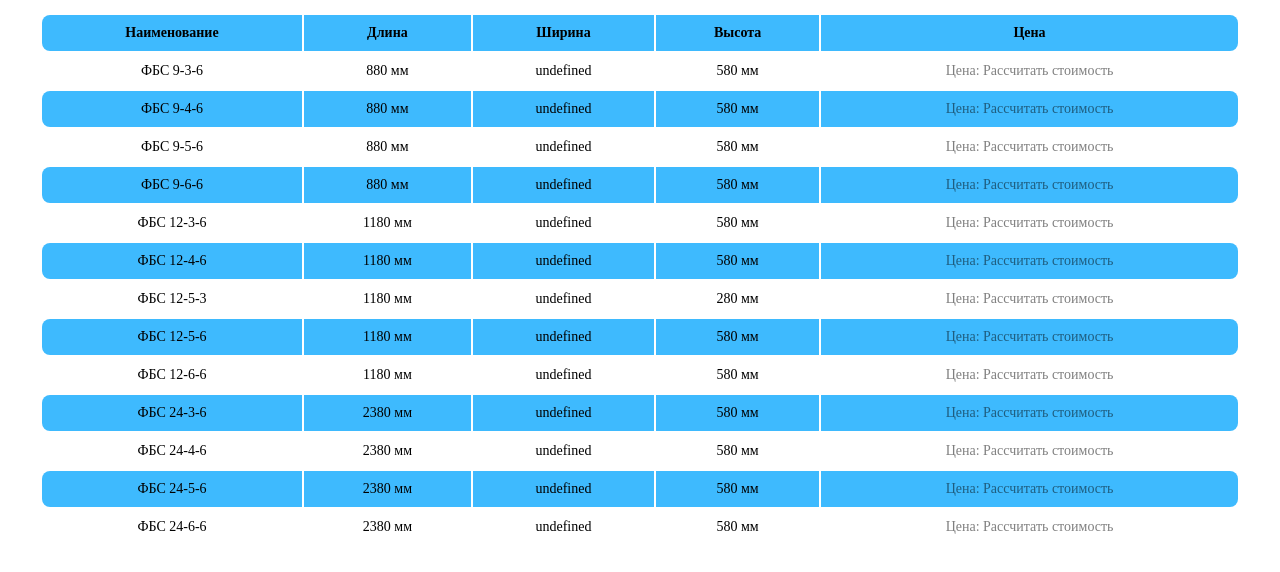
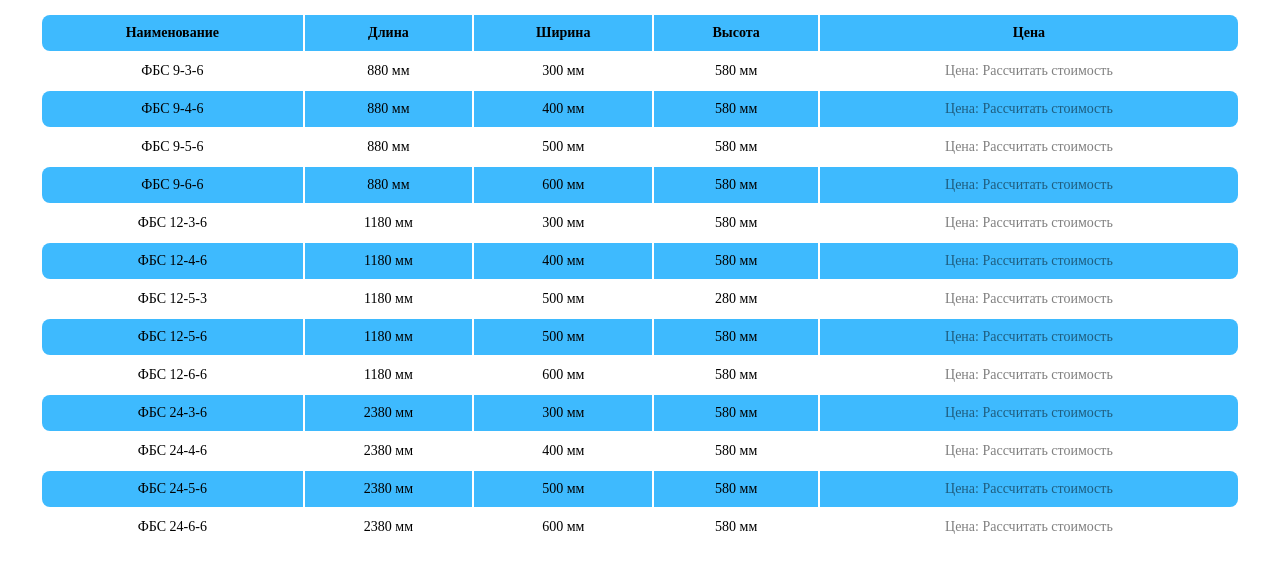
Before and after one commit to deeaadcloud/brick, a plain HTML site: page priceFBS.html in a window 1280 px wide. Shown: the part 66-638 px from the top of the page. Drawn offline with Linux system fonts and the light colour scheme.

Commit message:
update new page

```diff
--- a/JS/dataFBS.json
+++ b/JS/dataFBS.json
@@ -2,91 +2,91 @@
     {
         "name": "ФБС 9-3-6",
         "long": "880 мм",
-        "weight": "300 мм",
+        "width": "300 мм",
         "height": "580 мм",
         "price": "Цена: Рассчитать стоимость"
     },
     {
         "name": "ФБС 9-4-6",
         "long": "880 мм",
-        "weight": "400 мм",
+        "width": "400 мм",
         "height": "580 мм",
         "price": "Цена: Рассчитать стоимость"
     },
     {
         "name": "ФБС 9-5-6",
         "long": "880 мм",
-        "weight": "500 мм",
+        "width": "500 мм",
         "height": "580 мм",
         "price": "Цена: Рассчитать стоимость"
     },
     {
         "name": "ФБС 9-6-6",
         "long": "880 мм",
-        "weight": "600 мм",
+        "width": "600 мм",
         "height": "580 мм",
         "price": "Цена: Рассчитать стоимость"
     },
     {
         "name": "ФБС 12-3-6",
         "long": "1180 мм",
-        "weight": "300 мм",
+        "width": "300 мм",
         "height": "580 мм",
         "price": "Цена: Рассчитать стоимость"
     },
     {
         "name": "ФБС 12-4-6",
         "long": "1180 мм",
-        "weight": "400 мм",
+        "width": "400 мм",
         "height": "580 мм",
         "price": "Цена: Рассчитать стоимость"
     },
     {
         "name": "ФБС 12-5-3",
         "long": "1180 мм",
-        "weight": "500 мм",
+        "width": "500 мм",
         "height": "280 мм",
         "price": "Цена: Рассчитать стоимость"
     },
     {
         "name": "ФБС 12-5-6",
         "long": "1180 мм",
-        "weight": "500 мм",
+        "width": "500 мм",
         "height": "580 мм",
         "price": "Цена: Рассчитать стоимость"
     },
     {
         "name": "ФБС 12-6-6",
         "long": "1180 мм",
-        "weight": "600 мм",
+        "width": "600 мм",
         "height": "580 мм",
         "price": "Цена: Рассчитать стоимость"
     },
     {
         "name": "ФБС 24-3-6",
         "long": "2380 мм",
-        "weight": "300 мм",
+        "width": "300 мм",
         "height": "580 мм",
         "price": "Цена: Рассчитать стоимость"
     },
     {
         "name": "ФБС 24-4-6",
         "long": "2380 мм",
-        "weight": "400 мм",
+        "width": "400 мм",
         "height": "580 мм",
         "price": "Цена: Рассчитать стоимость"
     },
     {
         "name": "ФБС 24-5-6",
         "long": "2380 мм",
-        "weight": "500 мм",
+        "width": "500 мм",
         "height": "580 мм",
         "price": "Цена: Рассчитать стоимость"
     },
     {
         "name": "ФБС 24-6-6",
         "long": "2380 мм",
-        "weight": "600 мм",
+        "width": "600 мм",
         "height": "580 мм",
         "price": "Цена: Рассчитать стоимость"
     }
```
Also changed, not shown: index.html (+2 -2 lines).
